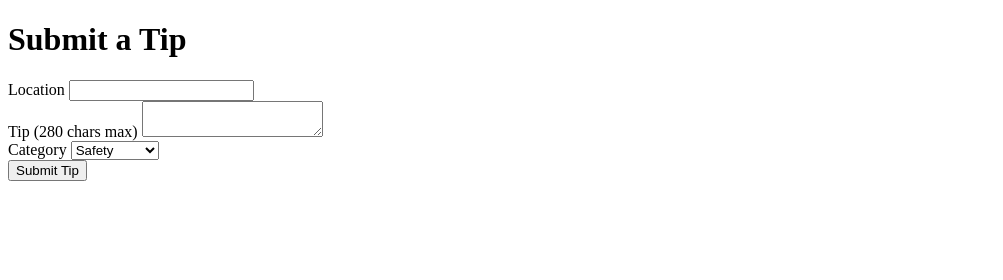
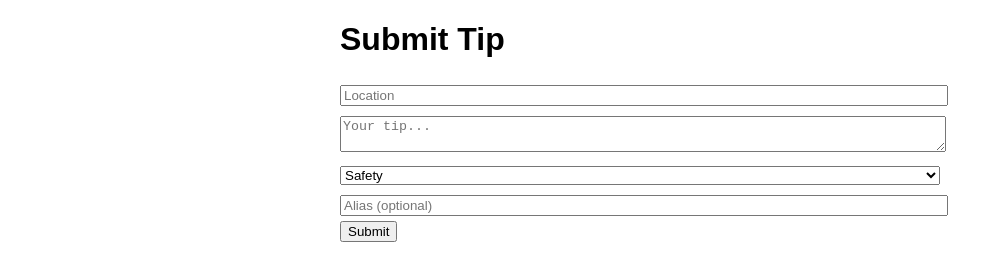
Before and after one commit to vincenek/Street-smart, a plain HTML site: page submit.html in a window 1280 px wide. Shown: the whole page, without its empty margins (0-1003 px from the left). Drawn offline with Linux system fonts and the light colour scheme.

Commit message:
Update submit.html

```diff
--- a/submit.html
+++ b/submit.html
@@ -1,35 +1,43 @@
 <!-- submit.html -->
 <!DOCTYPE html>
-<html lang="en">
+<html>
 <head>
-    <!-- Same head as index.html -->
+    <title>Submit Tip</title>
+    <style>
+        body { font-family: Arial; max-width: 600px; margin: 0 auto; }
+        input, textarea, select { width: 100%; margin: 5px 0; }
+    </style>
 </head>
-<body class="bg-gray-900 text-gray-100">
-    <header class="p-4 bg-gray-800">
-        <h1 class="handwritten text-4xl text-orange-500">Submit a Tip</h1>
-    </header>
+<body>
+    <h1>Submit Tip</h1>
+    <form onsubmit="return submitTip()">
+        <input type="text" id="location" placeholder="Location" required>
+        <textarea id="tip" placeholder="Your tip..." maxlength="280" required></textarea>
+        <select id="category">
+            <option value="safety">Safety</option>
+            <option value="scam">Scam Alert</option>
+        </select>
+        <input type="text" id="alias" placeholder="Alias (optional)">
+        <button type="submit">Submit</button>
+    </form>
 
-    <main class="p-4 max-w-2xl mx-auto">
-        <form action="YOUR_GOOGLE_FORM_URL" method="POST" class="space-y-4">
-            <div>
-                <label>Location</label>
-                <input name="location" required class="w-full p-2 text-gray-900 rounded">
-            </div>
-            <div>
-                <label>Tip (280 chars max)</label>
-                <textarea name="tip" maxlength="280" required class="w-full p-2 text-gray-900 rounded"></textarea>
-            </div>
-            <div>
-                <label>Category</label>
-                <select name="category" class="w-full p-2 text-gray-900 rounded">
-                    <option>Safety</option>
-                    <option>Scam Alert</option>
-                    <option>Vendor</option>
-                    <option>Shortcut</option>
-                </select>
-            </div>
-            <button type="submit" class="bg-orange-600 px-4 py-2 rounded">Submit Tip</button>
-        </form>
-    </main>
+    <script>
+        function submitTip() {
+            const tip = {
+                location: document.getElementById('location').value,
+                text: document.getElementById('tip').value,
+                category: document.getElementById('category').value,
+                alias: document.getElementById('alias').value
+            };
+
+            let tips = JSON.parse(localStorage.getItem('tips') || '[]');
+            tips.push(tip);
+            localStorage.setItem('tips', JSON.stringify(tips));
+
+            alert('Tip submitted!');
+            window.location.href = 'index.html';
+            return false;
+        }
+    </script>
 </body>
 </html>
```
